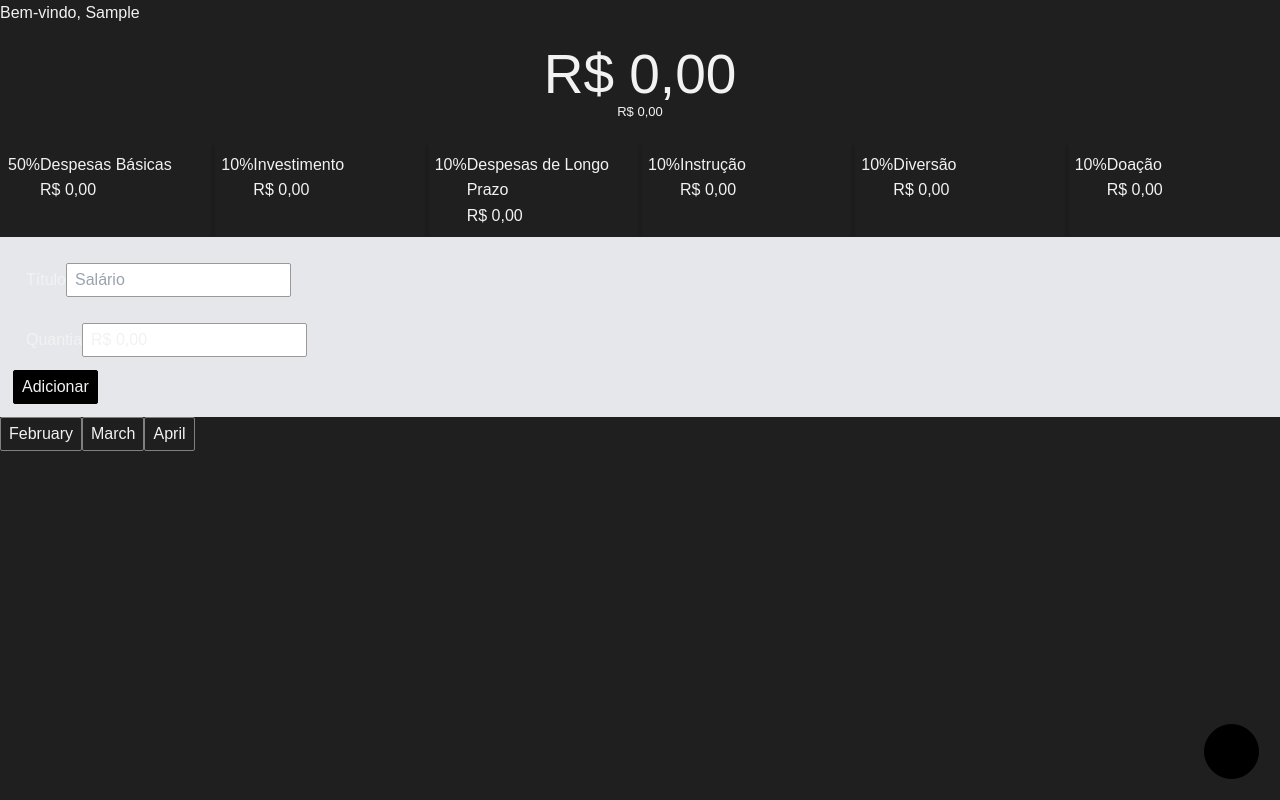
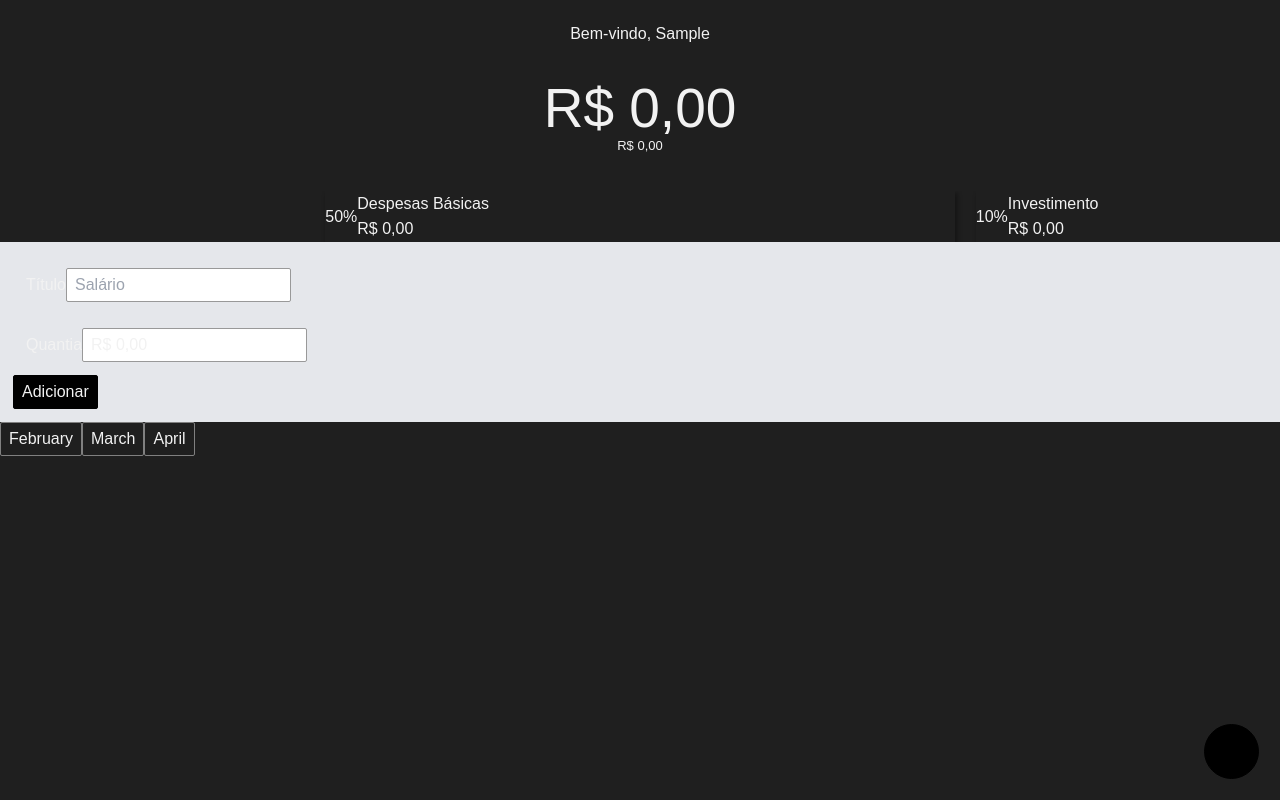
Before and after one commit to onathanmiranda/cofrinho, a React (Create React App) app: page /setup in a window 1280 px wide. Both pictures are taken after typing "Sample" into the empty fields and a click on the button "Salvar". Built offline with nearby package versions, Linux system fonts and the light colour scheme.

Commit message:
Add Swiper

```diff
--- a/package.json
+++ b/package.json
@@ -22,6 +22,7 @@
     "react-router-dom": "^5.2.0",
     "react-scripts": "4.0.3",
     "sass": "^1.37.0",
+    "swiper": "^6.8.1",
     "web-vitals": "^1.0.1"
   },
   "scripts": {
--- a/src/components/molecule/card-account/index.js
+++ b/src/components/molecule/card-account/index.js
@@ -3,7 +3,9 @@ import { useSelector } from 'react-redux'
 import FormatPercent from '../../atoms/format-percent'
 import formatCurrency from '../../../helpers/formatCurrency'
 
-export default function CardAccount({ id }){
+import styles from './styles.module.scss'
+
+export default function CardAccount({ id, className, style }){
 
     const account = useSelector(({ accounts }) => accounts.items.find(( account ) => account.id === id ))
     const accountBudget = useSelector(({ earnings }) => earnings.totalEarned * account.quota)
@@ -15,7 +17,7 @@ export default function CardAccount({ id }){
     const remainingTotal = accountBudget - totalSpent
 
     return (
-        <a className={`flex w-full p-8 shadow max-w-610`} href={`accounts/${account.id}`}>
+        <a style={style} className={`${styles.card} ${className || ''}`} href={`accounts/${account.id}`}>
             <div>
                 <FormatPercent>
                     {account.quota}
--- /dev/null
+++ b/src/components/molecule/card-account/styles.module.scss
@@ -0,0 +1,6 @@
+.card {
+  display: flex;
+  align-items: center;
+  box-shadow: .2rem .3rem .4rem .1rem rgba(0,0,0,.3);
+  width: 100%;
+}
--- a/src/components/organism/carousel-accounts/index.js
+++ b/src/components/organism/carousel-accounts/index.js
@@ -1,4 +1,7 @@
 import { useSelector } from "react-redux"
+import { Swiper, SwiperSlide } from 'swiper/react';
+
+import 'swiper/swiper.scss';
 
 import CardAccount from "../../molecule/card-account"
 
@@ -6,15 +9,22 @@ import styles from './styles.module.scss'
 
 export default function AccountsCarousel(){
 
-  const accounts = useSelector(({ accounts }) => accounts.items )
+  const accounts = useSelector(({ accounts }) => accounts.items );
 
   return (
-    <section className={styles.carousel}>
-      <div className={styles.scrollable}>
-        {accounts.map(( account ) => (
-          <CardAccount key={ account.id } id={ account.id } />
-        ))}
-      </div>
-    </section>
+    <Swiper
+      spaceBetween={21}
+      slidesPerView={2}
+      centeredSlides={true}
+      freeMode={true}
+    >
+      {accounts.map(( account, index ) => (
+        <SwiperSlide key={ account.id }>
+          <CardAccount
+            id={ account.id }
+          />
+        </SwiperSlide>
+      ))}
+    </Swiper>
   )
 }
--- a/src/components/organism/carousel-accounts/styles.module.scss
+++ b/src/components/organism/carousel-accounts/styles.module.scss
@@ -1,7 +1,15 @@
+$height: 50rem;
+
 .carousel {
   width: 100%;
   overflow: hidden;
+  position: relative;
+  height: $height;
 }
-.scrollable {
-  display: flex;
+
+.card {
+  width: 80%;
+  position: absolute;
+  top: 0;
+  height: $height;
 }
--- a/src/components/organism/summary/styles.module.scss
+++ b/src/components/organism/summary/styles.module.scss
@@ -1,6 +1,6 @@
 .header {
   text-align: center;
-  padding: 2.1rem 3.4rem;
+  padding: 3.4rem 2.1rem;
 }
 .totalAvailable {
   font-size: 5.5rem;
--- a/src/screens/overview/index.js
+++ b/src/screens/overview/index.js
@@ -7,6 +7,8 @@ import Summary      from '../../components/organism/summary'
 import FloatingCreateExpense from '../../components/organism/floating-create-expense'
 import AccountsCarousel from '../../components/organism/carousel-accounts'
 
+import styles from './styles.module.scss'
+
 const mapStateToProps = (state) => ({
     user:       state.user.data,
     earnings:   state.earnings
@@ -14,13 +16,14 @@ const mapStateToProps = (state) => ({
 
 const mapDispatchToProps = null
 
+
 export default connect(mapStateToProps, mapDispatchToProps)((props) => {
 
   const earnings = props.earnings.items
 
   return (
     <>
-      <h1>Bem-vindo, {props.user.name}</h1>
+      <h1 className={styles.welcome}>Bem-vindo, {props.user.name}</h1>
 
       <Summary />
 
--- /dev/null
+++ b/src/screens/overview/styles.module.scss
@@ -0,0 +1,4 @@
+.welcome {
+  text-align: center;
+  padding: 2.1rem 0 0;
+}
```
Also changed, not shown: 1 other file (tests, documents, lock files or other folders).
